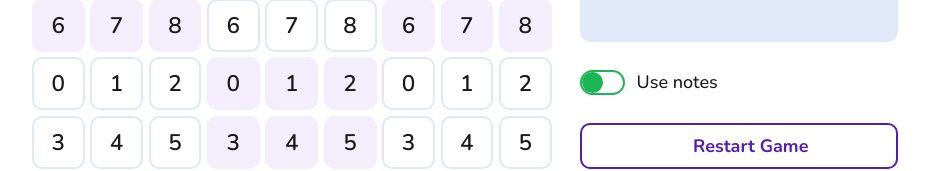
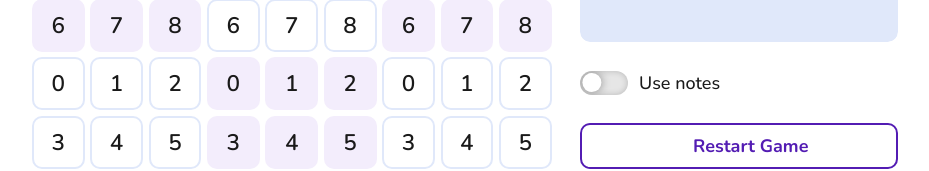
Before and after one commit to thevictormaina/Sudoku, a React (Vite) app: page / in a window 1280 px wide. Shown: the part 446-617 px from the top of the page, without its empty margins (175-1104 px from the left). Built offline with nearby package versions, Linux system fonts and the light colour scheme; some icons are missing.

Commit message:
fix toggle component

```diff
--- a/src/components/Game/Control/Toggle.tsx
+++ b/src/components/Game/Control/Toggle.tsx
@@ -1,22 +1,21 @@
 import style from "./toggle.module.scss"
-import { useState } from "react";
+import { useState } from "react"
 
-type ToggleProps = { text: string; }
+type ToggleProps = { text: string }
 
 export default function Toggle({ text }: ToggleProps) {
-    let [toggleStyle, setToggleStyle] = useState(style.toggleOff)
+    let [toggle, setToggle] = useState(false)
 
-    function handleClick(){
-        if(toggleStyle === style.toggleOff){
-            setToggleStyle(style.toggleOn)
-        } else setToggleStyle(style.toggleOff);
+    function handleClick() {
+        setToggle(!toggle)
     }
 
     return (
         <div className={style.toggleWrapper}>
-            <div onClick={handleClick} className={toggleStyle}>
-                <div className={style.switch}></div>
-            </div>
+            <div
+                onClick={handleClick}
+                className={toggle ? style.on : style.off}
+            ></div>
             <div className="text">{text}</div>
         </div>
     )
--- a/src/components/Game/Control/toggle.module.scss
+++ b/src/components/Game/Control/toggle.module.scss
@@ -4,57 +4,53 @@
     column-gap: var(--space-xs);
 }
 
+$toggle-width: 3rem;
+$toggle-height: calc($toggle-width / 2);
+$switch-diameter: calc($toggle-height / 1.25);
+$switch-offset-off: calc(($toggle-height - $switch-diameter) / 2);
+$switch-offset-on: calc(($toggle-width / 2) + $switch-offset-off);
 
-@mixin toggle {
+@mixin toggle() {
+
+    width: $toggle-width;
+    height: $toggle-height;
+    border-radius: 50px;
+    box-shadow: inset 0 0 6px rgba(black, 0.2);
+    cursor: pointer;
+    transition: 200ms;
+    display: flex;
+    align-items: center;
     overflow: hidden;
-    position: relative;
-    width: 2.6rem;
-    height: 1.3rem;
-    border-radius: 3rem;
-    border: 2px solid var(--green);
-    cursor: pointer;
-    -moz-box-sizing: content-box;
-    -webkit-box-sizing: content-box;
-    box-sizing: content-box;
-}
 
-@mixin switch {
-    position: absolute;
-    top: 0;
-    bottom: 0;
-    width: 1.3rem;
-    height: 1.3rem;
-    border-radius: 50%;
-    transition: 200ms;
-}
-.toggleOff {
-    @include toggle;
-    background-color: var(--white);
-    transition: box-shadow 200ms;
+    &::after {
+        content: '';
+        transition: 200ms cubic-bezier(.6,0,.48,.98);
+        background-color: var(--white);
+        width: $switch-diameter;
+        height: $switch-diameter;
+        border-radius: 50%;
+        box-shadow: 0 0 10px rgba(black, 0.4);
+    }
 
     &:hover {
-        box-shadow: inset 0px 0 5px rgba(black, 0.2);
-    }
-
-    .switch {
-        @include switch();
-        background-color: var(--green);
+        box-shadow: inset 0 0 10px rgba(black, 0.3);
     }
 }
 
-.toggleOn {
+.on {
     @include toggle;
     background-color: var(--green);
-    .switch {
-        @include switch();
-        background-color: var(--white);
-        transform: translateX(100%);
-        box-shadow: 0px 0 10px rgba(black, 0.3);
-    }
 
-    &:hover {
-        .switch {
-            box-shadow: 0px 0 10px rgba(black, 0.6);
-        }
+    &::after {
+        transform: translateX($switch-offset-on);
     }
 }
+
+.off {
+    @include toggle;
+    background-color: #e6e6e6;
+
+    &::after {
+        transform: translateX($switch-offset-off);
+    }
+}
--- /dev/null
+++ b/src/types/Props.ts
@@ -0,0 +1 @@
+export default {}
```
Also changed, not shown: src/types/GameState.ts (added, +13 -0 lines).
